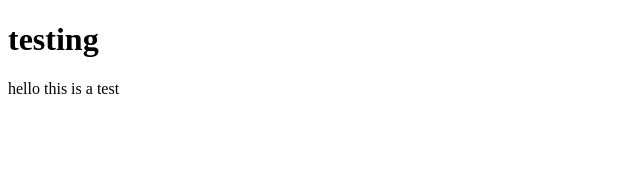
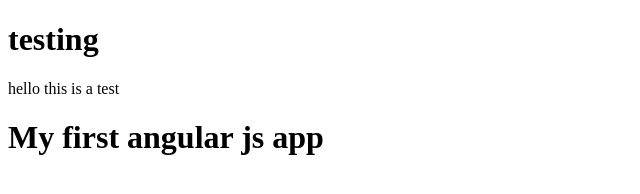
Before and after one commit to adammercado/Coursera-Single-Page-Web-Applications-with-AngularJS, a plain HTML site: page index.html in a window 1280 px wide. Shown: the whole page, without its empty margins (0-640 px from the left). Drawn offline with Linux system fonts and the light colour scheme.

Commit message:
new folder

```diff
--- a/index.html
+++ b/index.html
@@ -7,6 +7,6 @@
     <p>hello this is a test</p>
 </head>
 <body>
-
+    <h1>My first angular js app</h1>
 </body>
 </html>
```
Also changed, not shown: 1 other file.
